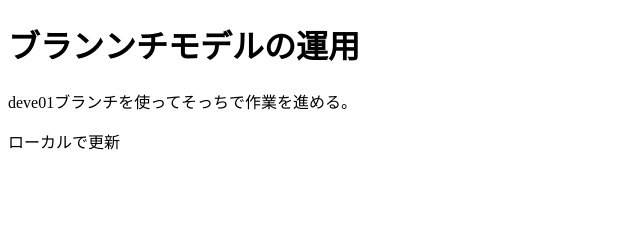
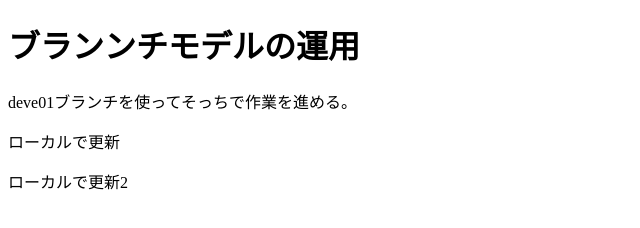
Before and after one commit to suuunaru/0826, a plain HTML site: page index.html in a window 1280 px wide. Shown: the whole page, without its empty margins (0-640 px from the left). Drawn offline with Linux system fonts and the light colour scheme.

Commit message:
ローカルで更新２

```diff
--- a/index.html
+++ b/index.html
@@ -9,5 +9,6 @@
     <h1>ブランンチモデルの運用</h1>
     <p>deve01ブランチを使ってそっちで作業を進める。</p>
     <p>ローカルで更新</p>
+    <p>ローカルで更新2</p>
 </body>
 </html>
```
